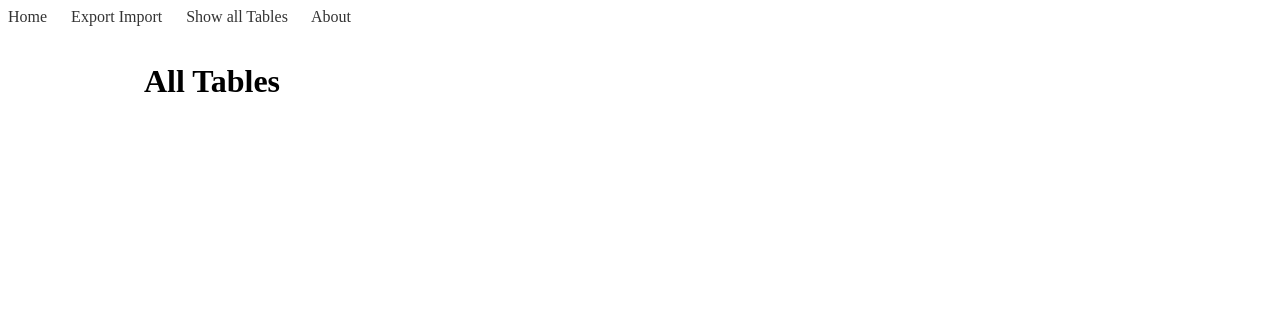
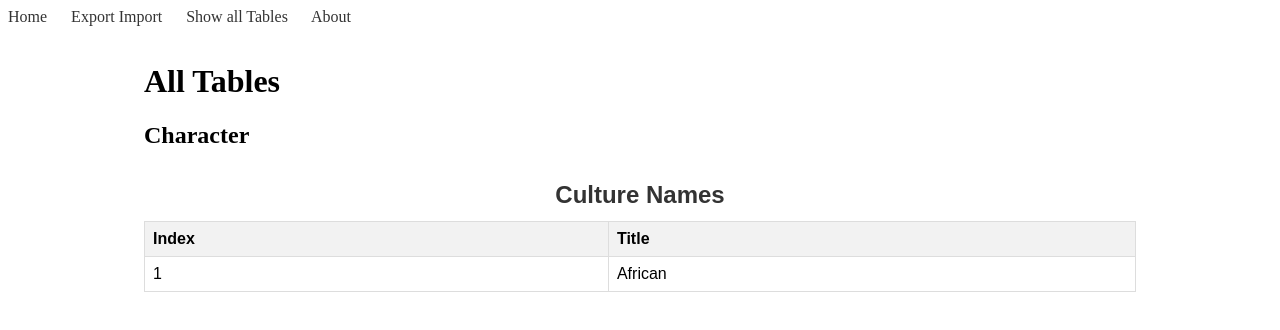
Before and after one commit to SaschaDoe/randomaze, a SvelteKit app: page /tables in a window 1280 px wide. Shown: the top 330 px of the page. Built offline with nearby package versions, Linux system fonts and the light colour scheme.

Commit message:
Added Table roll

```diff
--- /dev/null
+++ b/src/lib/tables/AllTables.ts
@@ -0,0 +1,9 @@
+import {Category} from "./Category";
+import {CultureNameTable} from "./character/CultureNameTable";
+
+const characterTables = [new CultureNameTable()]
+const characterCategory = new Category("Character", characterTables);
+
+export const AllTables: Category[] = [
+    characterCategory,
+      ];
--- /dev/null
+++ b/src/lib/tables/Category.ts
@@ -0,0 +1,10 @@
+import {Table} from "./Table";
+
+export class Category{
+    public readonly name: string;
+    private tables: Table[];
+    constructor(name: string, tables: Table[]) {
+        this.name = name;
+        this.tables = tables;
+    }
+}
--- /dev/null
+++ b/src/lib/tables/Dice.ts
@@ -0,0 +1,10 @@
+export class Dice{
+    public readonly sides: number;
+    constructor(sides?: number) {
+        if(sides === undefined) sides = 6;
+        this.sides = sides;
+    }
+    public roll(): number {
+        return Math.floor(Math.random() * this.sides) + 1;
+    }
+}
--- /dev/null
+++ b/src/lib/tables/Entry.ts
@@ -0,0 +1,6 @@
+export class Entry {
+    public readonly title: string;
+    constructor(title: string) {
+        this.title = title;
+    }
+}
--- /dev/null
+++ b/src/lib/tables/RollResult.ts
@@ -0,0 +1,9 @@
+import {Entry} from "./Entry";
+
+export class RollResult{
+    public entry: Entry;
+    withEntry(entry: Entry) {
+        this.entry = entry;
+        return this;
+    }
+}
--- /dev/null
+++ b/src/lib/tables/Table.ts
@@ -0,0 +1,18 @@
+import {Entry} from "./Entry";
+import {Dice} from "./Dice";
+import {RollResult} from "./RollResult";
+
+export class Table{
+    public readonly name: string;
+    public readonly entries: Entry[];
+    constructor(name: string) {
+        this.name = name;
+        this.entries = [];
+    }
+
+    public roll(dice: Dice) {
+        let entry = this.entries[dice.roll()-1];
+
+        return new RollResult().withEntry(entry);
+    }
+}
--- /dev/null
+++ b/src/lib/tables/character/CultureNameTable.ts
@@ -0,0 +1,16 @@
+import {Entry} from "../Entry";
+import {Table} from "../Table";
+
+
+export class CultureNameTable extends Table{
+    public static readonly CultureNames: string[] = [
+        "African",
+        ];
+    constructor() {
+        super("Culture Names");
+        for(let i = 0; i < CultureNameTable.CultureNames.length; i++){
+            let entry = new Entry(CultureNameTable.CultureNames[i]);
+            this.entries.push(entry);
+        }
+    }
+}
--- a/src/routes/tables/+page.svelte
+++ b/src/routes/tables/+page.svelte
@@ -1,6 +1,17 @@
+<script>
+    import {AllTables} from "$lib/tables/AllTables.ts";
+    import Table from "./Table.svelte";
+
+</script>
 <svelte:head>
     <title>Tables</title>
     <meta name="description" content="All random tables" />
 </svelte:head>
 
 <h1>All Tables</h1>
+{#each AllTables as category}
+    <h2>{category.name}</h2>
+    {#each category.tables as table}
+        <Table {table}></Table>
+        {/each}
+{/each}
--- /dev/null
+++ b/src/routes/tables/Table.svelte
@@ -0,0 +1,51 @@
+<script>
+    export let table;
+</script>
+
+<table>
+    <caption>{table.name}</caption>
+    <thead>
+    <tr>
+        <th>Index</th>
+        <th>Title</th>
+    </tr>
+    </thead>
+    <tbody>
+    {#each table.entries as entry, i (entry.title)}
+        <tr>
+            <td>{i+1}</td>
+            <td>{entry.title}</td>
+        </tr>
+    {/each}
+    </tbody>
+</table>
+
+<style>
+    table {
+        border-collapse: collapse;
+        width: 100%;
+        font-family: Arial, sans-serif;
+    }
+
+    caption {
+        font-size: 1.5em;
+        margin: 0.5em 0;
+        font-weight: bold;
+        color: #333;
+    }
+
+    th, td {
+        border: 1px solid #ddd;
+        padding: 8px;
+        text-align: left;
+    }
+
+    th {
+        background-color: #f2f2f2;
+        color: black;
+    }
+
+    tr:nth-child(even) {
+        background-color: #f2f2f2;
+    }
+</style>
```
Also changed, not shown: src/lib/tables/FakeDice.ts (added, +13 -0 lines), 2 other files (tests, documents, lock files or other folders).
